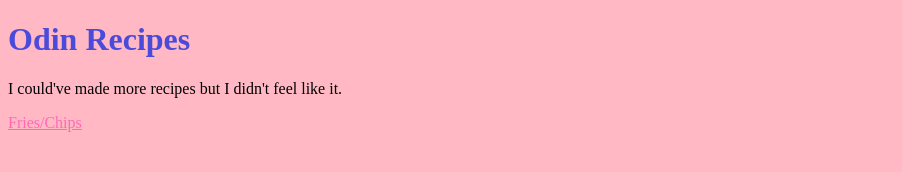
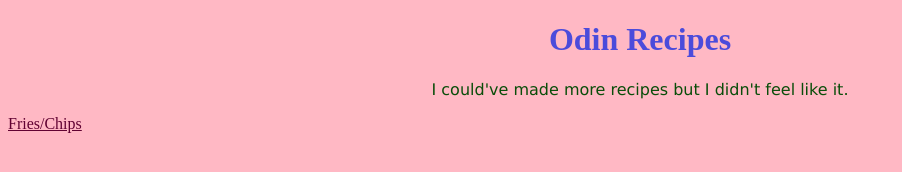
Before and after one commit to isaag11/odin-recipies, a plain HTML site: page index.html in a window 1280 px wide. Shown: the whole page, without its empty margins (0-902 px from the left). Drawn offline with Linux system fonts and the light colour scheme.

Commit message:
fix issues in stylesheet

```diff
--- a/style.css
+++ b/style.css
@@ -1,13 +1,14 @@
 .title {
     font-size: 32px;
-    color: rgb(75, 75, 219)
+    color: rgb(75, 75, 219);
+    text-align: center;
 }
 
 body {
     background-color: rgb(255, 184, 196);
 }
 
-.p {
+.ye {
     font-family: 'Lucida Sans', 'Lucida Sans Regular', 'Lucida Grande', 'Lucida Sans Unicode', Geneva, Verdana, sans-serif;
     color: rgb(9, 77, 9);
     text-align: center;
@@ -15,5 +16,5 @@ body {
 
 a {
     text-align: center;
-    color: hotpink;
+    color: rgb(97, 2, 50);
 }
```
